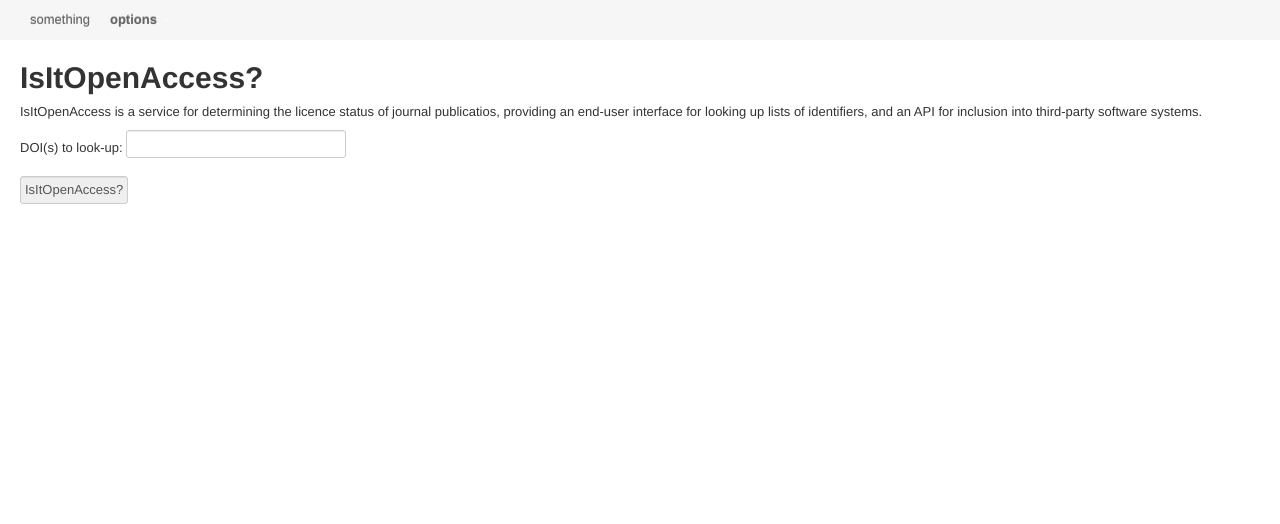
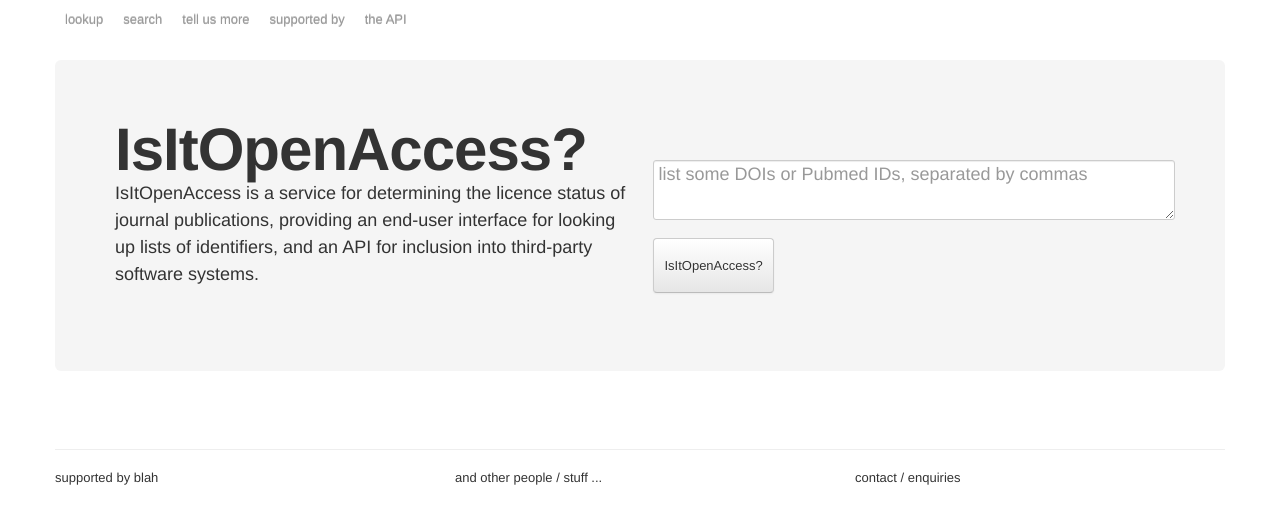
Before and after one commit to CottageLabs/OpenArticleGauge, a Flask app: page / in a window 1280 px wide. Shown: the top 524 px of the page. Run offline with Flask 2, Linux system fonts and the light colour scheme; some libraries are stand-ins or nearby versions.

Commit message:
adding frontend wiring

```diff
--- a/requirements.txt
+++ b/requirements.txt
@@ -11,6 +11,5 @@
 kombu==2.5.4
 python-dateutil==1.5
 wsgiref==0.1.2
-Flask-Login
 Flask-WTF
 requests==1.1.0
--- a/setup.py
+++ b/setup.py
@@ -18,7 +18,6 @@
         "kombu==2.5.4",
         "python-dateutil==1.5",
         "wsgiref==0.1.2",
-        "Flask-Login",
         "Flask-WTF",
         "requests==1.1.0"
     ]
--- a/src/app.py
+++ b/src/app.py
@@ -22,10 +22,31 @@
 app.config['MAX_CONTENT_LENGTH'] = 1024 * 1024 * 3
 
 
+# static pages
 @app.route('/')
 @produces(HTML)
 def hello():
     return render_template('index.html')
+
+@app.route("/api")
+@produces(HTML)
+def api():
+    return render_template('api.html')
+
+@app.route("/search")
+@produces(HTML)
+def search():
+    return render_template('search.html')
+
+@app.route("/submit", methods=['GET','POST'])
+@produces(HTML)
+def submit():
+    if request.method == 'GET':
+        return render_template('submit.html')
+    elif request.method == 'POST':
+        # send the received list for processing
+        pass
+
 
 @app.route("/lookup/<ids>", methods=['GET'])
 @produces(HTML)
--- a/src/templates/base.html
+++ b/src/templates/base.html
@@ -29,9 +29,9 @@
     <link rel="stylesheet" href="{{ url_for('static', filename='css/reset.css') }}">
 
     <link rel="stylesheet" type="text/css" media="all" href="/static/vendor/bootstrap/css/bootstrap.min.css" />
-    <link rel="stylesheet" type="text/css" media="all" href="/static/css/bootstrap-readable.min.css" />
+    <link rel="stylesheet" type="text/css" media="all" href="/static/css/bootstrap-superhero.min.css" />
     <link rel="stylesheet" type="text/css" media="all" href="/static/vendor/bootstrap/css/bootstrap-responsive.min.css" />
-    <link rel="stylesheet" type="text/css" media="all" href="/static/css/style.css" />
+    <!--<link rel="stylesheet" type="text/css" media="all" href="/static/css/style.css" />-->
     <link rel="stylesheet" type="text/css" media="all" href="/static/vendor/tweet/jquery.tweet.css" />
     <link rel="stylesheet" type="text/css" media="all" href="/static/vendor/facetview/css/facetview.css" />
 
@@ -53,7 +53,7 @@
 
 <div class="navbar navbar-fixed-top">
     <div>
-        <div class="container-fluid">
+        <div class="container">
             <a class="btn btn-navbar" data-toggle="collapse" data-target=".nav-collapse">
                 <span class="icon-bar"></span>
                 <span class="icon-bar"></span>
@@ -61,23 +61,18 @@
             </a>
             <div class="nav-collapse">
                 <ul id="mainnavlist" class="nav">
-                    <li><a href="">something</a></li>
-                    <li class="dropdown">
-                        <a href="#" class="dropdown-toggle" data-toggle="dropdown"><strong>options</strong> <b class="caret"></b></a>
-                        <ul class="dropdown-menu">
-                            <li><a class="" href="">example</a></li>
-                            <li><a class="" href="">other</a></li>
-                            <li><a href="">some</a></li>
-                        </ul>
-                    </li>
-                    <li id="padid"></li>
+                    <li><a href="/#lookup">lookup</a></li>
+                    <li><a href="/search">search</a></li>
+                    <li><a href="/submit">tell us more</a></li>
+                    <li><a href="/#support">supported by</a></li>
+                    <li><a href="/api">the API</a></li>
                 </ul>
             </div>
         </div>
     </div>
 </div>
 
-<div class="container-fluid" style="margin-top:60px;">
+<div class="container" style="margin-top:60px;">
     <div class="row-fluid">
         <div class="alert-messages">
         {% with messages = get_flashed_messages(with_categories=True) %}
@@ -99,5 +94,23 @@
 
 </div>
 
+<footer>
+    <div class="container" style="padding-top:30px;">
+        <hr></hr>
+        <a name="support"></a>
+        <div class="row-fluid">
+            <div class="span4">
+                <p>supported by blah</p>
+            </div>
+            <div class="span4">
+                <p>and other people / stuff ...</p>
+            </div>
+            <div class="span4">
+                <p>contact / enquiries</p>
+            </div>
+        </div>
+    </div>
+</footer>
+
 </body>
 </html>
--- a/src/templates/index.html
+++ b/src/templates/index.html
@@ -4,12 +4,48 @@
   {{ super() }}
 {% endblock %}
 {% block content %}
-  <h1>IsItOpenAccess?</h1>
-  <p> IsItOpenAccess is a service for determining the licence status of journal publicatios, providing an end-user interface for looking up lists of identifiers, and an API for inclusion into third-party software systems.</p>
-  <form action="/lookup/" method="POST">
-    <p>DOI(s) to look-up:
-        <input name="query">
-    </p>
-    <input type="submit" value="IsItOpenAccess?" />
-  </form>
+
+<script type="text/javascript">
+jQuery(document).ready(function () {
+    var success = function(data) {
+        alert("hi");
+    };
+
+    var error = function(xhr, message, error) {
+        alert("Error... " + error)
+    };
+
+    var iioa = function(event) {
+        event ? event.preventDefault() : false;
+        $('#topstrap').css({'margin-top':'-80px'});
+        var data = {};
+        $.ajax({
+            'type':'POST',
+            'url': '/lookup',
+            'data': JSON.stringify(data),
+            'contentType': "application/json; charset=utf-8",
+            'processData': false,
+            'success': success,
+            'error': error
+        });
+    };
+    $('#iioa').bind('click',iioa);
+});
+</script>
+
+<div class="row-fluid">
+    <a name="lookup"></a>
+    <div id="topstrap" class="hero-unit clearfix">
+        <div class="span6">
+            <h1>IsItOpenAccess?</h1>
+            <p> IsItOpenAccess is a service for determining the licence status of journal publications, providing an end-user interface for looking up lists of identifiers, and an API for inclusion into third-party software systems.</p>
+        </div>
+        <div class="span6">
+            <form action="/lookup/" method="POST">
+                <p><textarea style="font-size:18px;width:100%;height:50px;margin-top:40px;" name="query" placeholder="list some DOIs or Pubmed IDs, separated by commas"></textarea></p>
+                <p><input id="iioa" class="btn" type="submit" value="IsItOpenAccess?" style="height:55px;"></p>
+            </form>
+        </div>
+    </div>
+</div>
 {% endblock %}
```
Also changed, not shown: 1 other file.
